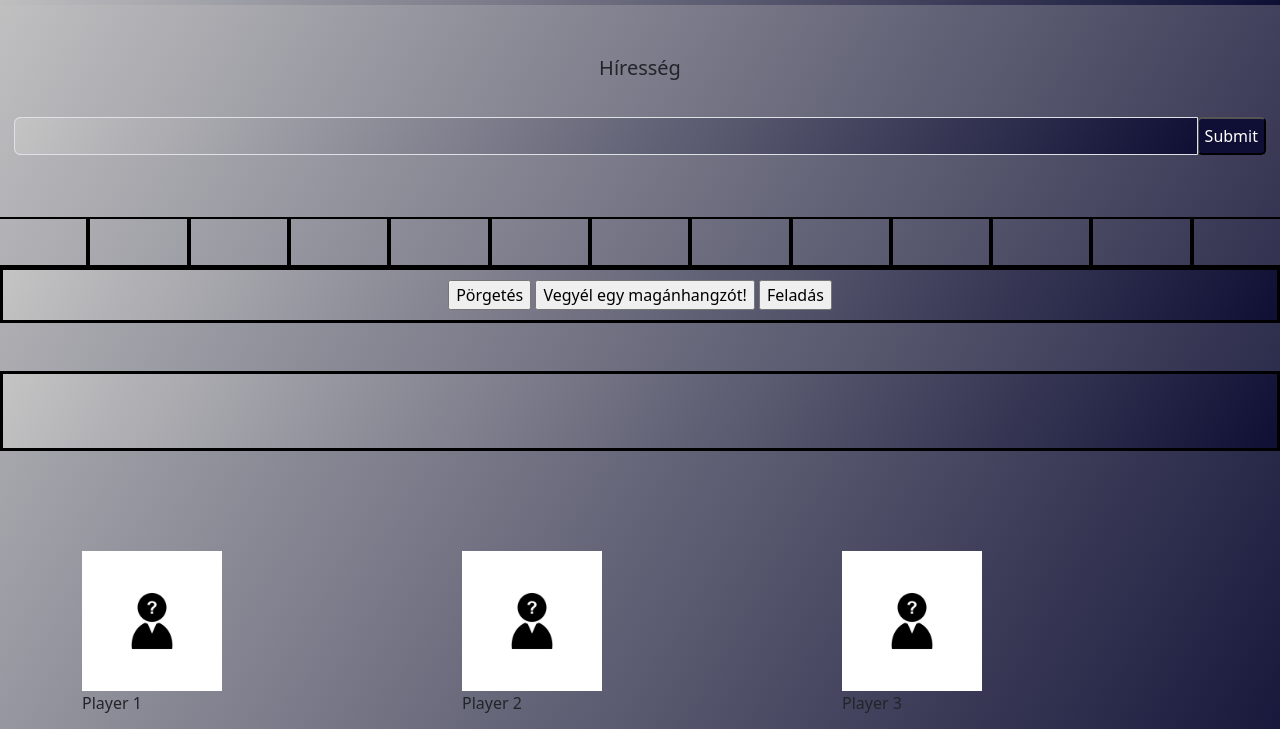
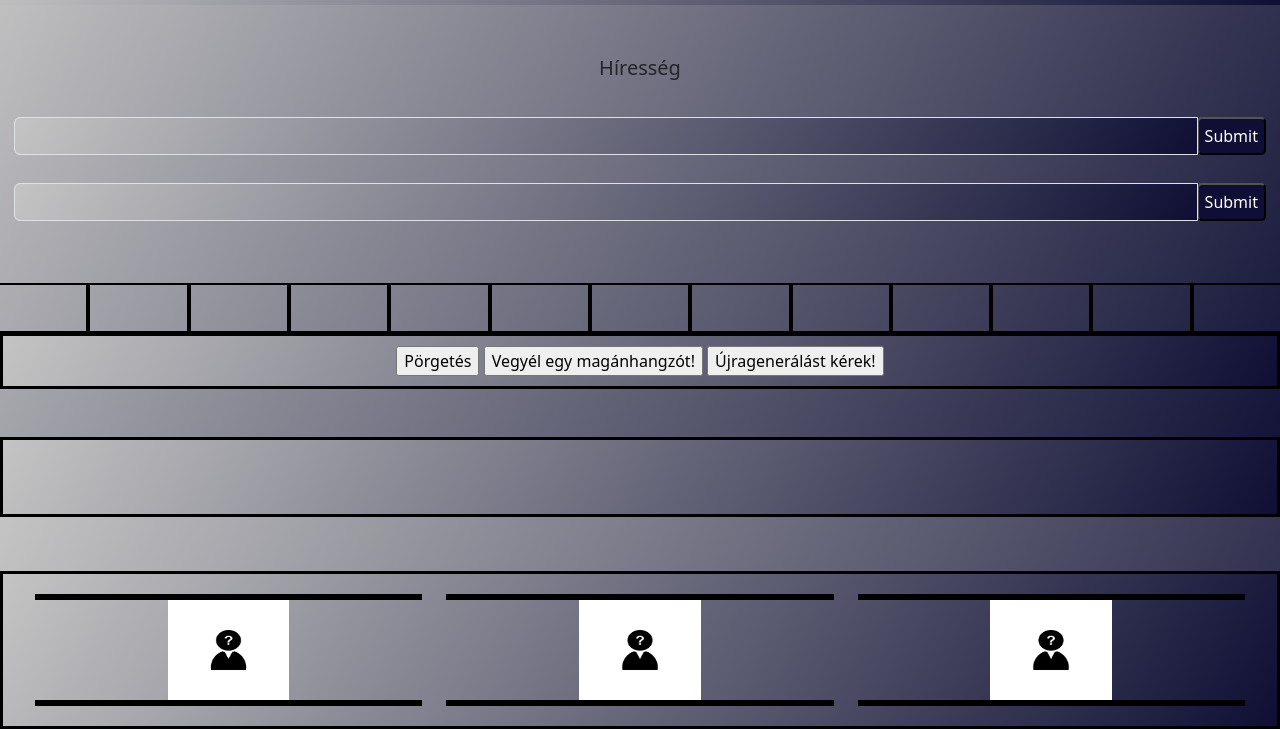
Before and after one commit to BMarkAdrian/Szerencsekerek, a plain HTML site: page Új mappa (2)/alap.html in a window 1280 px wide. Shown: the part 71-800 px from the top of the page. Drawn offline with nearby package versions, Linux system fonts and the light colour scheme.

Commit message:
Update alap.html

```diff
--- a/Új mappa (2)/alap.html
+++ b/Új mappa (2)/alap.html
@@ -27,24 +27,27 @@
     <div id="kerdes">
 
     </div>
-    </div
     <!--A téma divének vége.-->
     <!--Ide lehet beírnunk a betűket amiket választani akarunk. Az ezzel kapcsolatos műveleteket a Megvizsgal() function végzi el.-->
     <div class="input-group mb-3" id="valaszhely">
         <input type="text" class="form-control" aria-label="Sizing example input" aria-describedby="inputGroup-sizing-default" maxlength="1" minlength="1" id="input">
         <input type="button" id="button" onclick="Megvizsgal()" value="Submit">
     </div>
+    <div class="input-group mb-3" id="valaszhely">
+      <input type="text" class="form-control" aria-label="Sizing example input" aria-describedby="inputGroup-sizing-default" minlength="4" id="telitalalat">
+      <input type="button" id="button" onclick="Telitalalat()" value="Submit">
+  </div>
     <!--Inputmező vége vége.-->
     <br>
       </br>
-    <div id="allas" class="row">
+      <div class="row" id="allas">
 
-            </div
+      </div>
     <!--Itt vannak a kezeléshez szükséges gombok. Funkciók: még nincs, folyamatban van.-->
     <div id="toolbar">
       <input type="button" value="Pörgetés">
       <input type="button" value="Vegyél egy magánhangzót!">
-      <input type="button" value="Feladás">
+      <input type="button" value="Újragenerálást kérek!">
     </div>
     <!--Funkcíógombok vége.-->
     <br>
@@ -55,29 +58,39 @@
       </div>
       <!--Gyűjtő vége-->
       <!--Helykitöltő-->
-      <div id="uresdiv">
 
-      </div>
       <!--Helykitöltő vége.-->
       <!--Itt lesznek a játékosok képei. Itt majd az eddigi választás helyett az a terv, hogy a játékos saját képet illeszthessen be.Funkciók: most statikusan prfilképet,pontot és nevet mutat.-->
-      <div class="container">
-      <div class="row">
-        <div id="e1" class="col"><img src="./kepek/anonimus.jpg" alt="" class="jatekoskep"></div>
-        <div id="e2" class="col"><img src="./kepek/anonimus.jpg" alt="" class="jatekoskep"></div>
-        <div id="e3" class="col"><img src="./kepek/anonimus.jpg" alt="" class="jatekoskep"></div>
+
+      <div class="row" id="karakterek">
+        <div class="col"><div class="col oldalvon" id="p1pont">
+
+        </div>
+        <img src="./kepek/anonimus.jpg" alt="" class="player">
+
+        <div class="col oldalvon" id="p1nev">
+
+        </div>
       </div>
-      <div class="row">
-        <div id="nev3" class="col"><p>Player 1</p></div>
-        <div id="nev2" class="col"><p>Player 2</p></div>
-        <div id="nev1" class="col"><p>Player 3</p></div>
+        <div class="col"><div class="col oldalvon" id="p2pont">
+
+        </div>
+        <img src="./kepek/anonimus.jpg" alt="" class="player">
+        <div class="col oldalvon" id="p2nev">
+
+        </div>
       </div>
-      <br><br><br><br><br>
-      <div class="row">
-        <div id="p1" class="col"><p>1000</p></div>
-        <div id="p2" class="col"><p>1000</p></div>
-        <div id="p3" class="col"><p>1000</p></div>
+        <div class="col">
+          <div class="col oldalvon" id="p3pont">
+
+          </div>
+          <img src="./kepek/anonimus.jpg" alt="" class="player">
+          <div class="col oldalvon" id="p3nev">
+
+          </div>
+        </div>
       </div>
-    </div>
+
     <!--Karakterlista vége-->
 </body>
 <script src="alap.js"></script>
```
